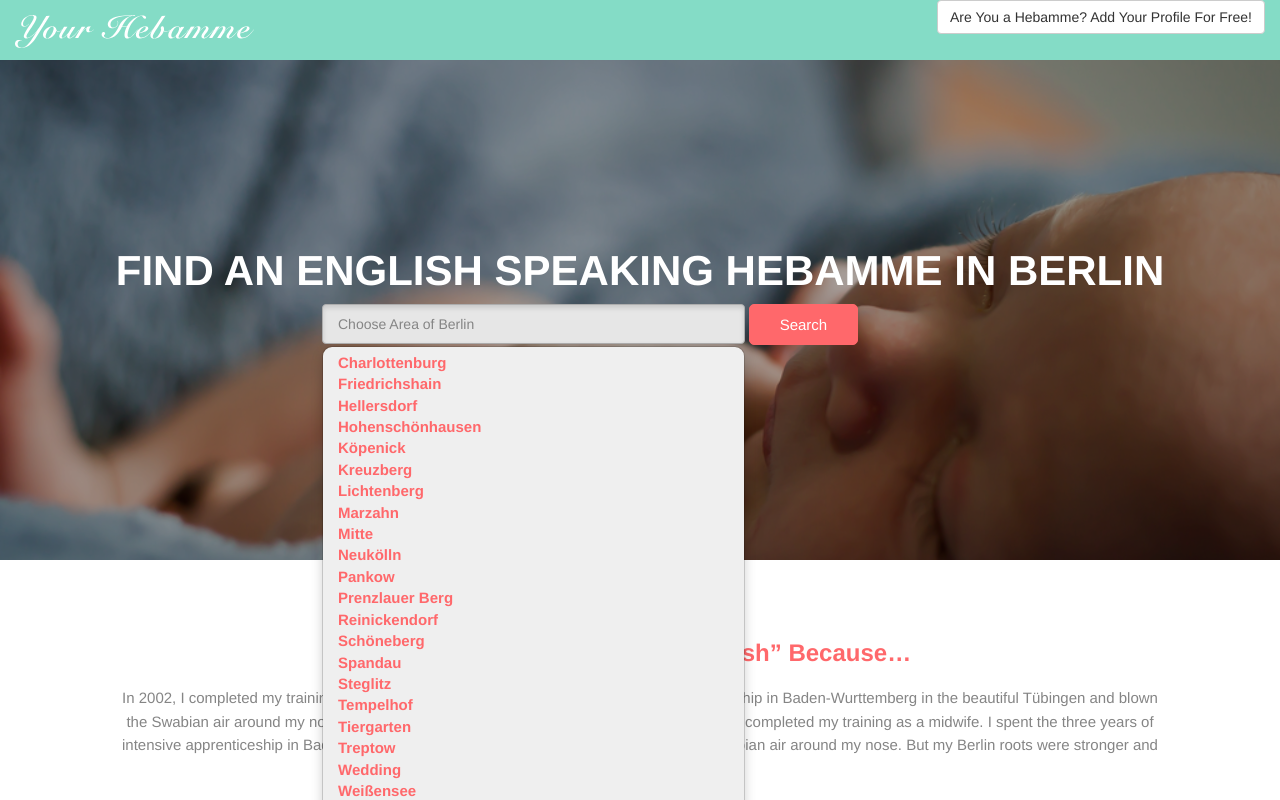
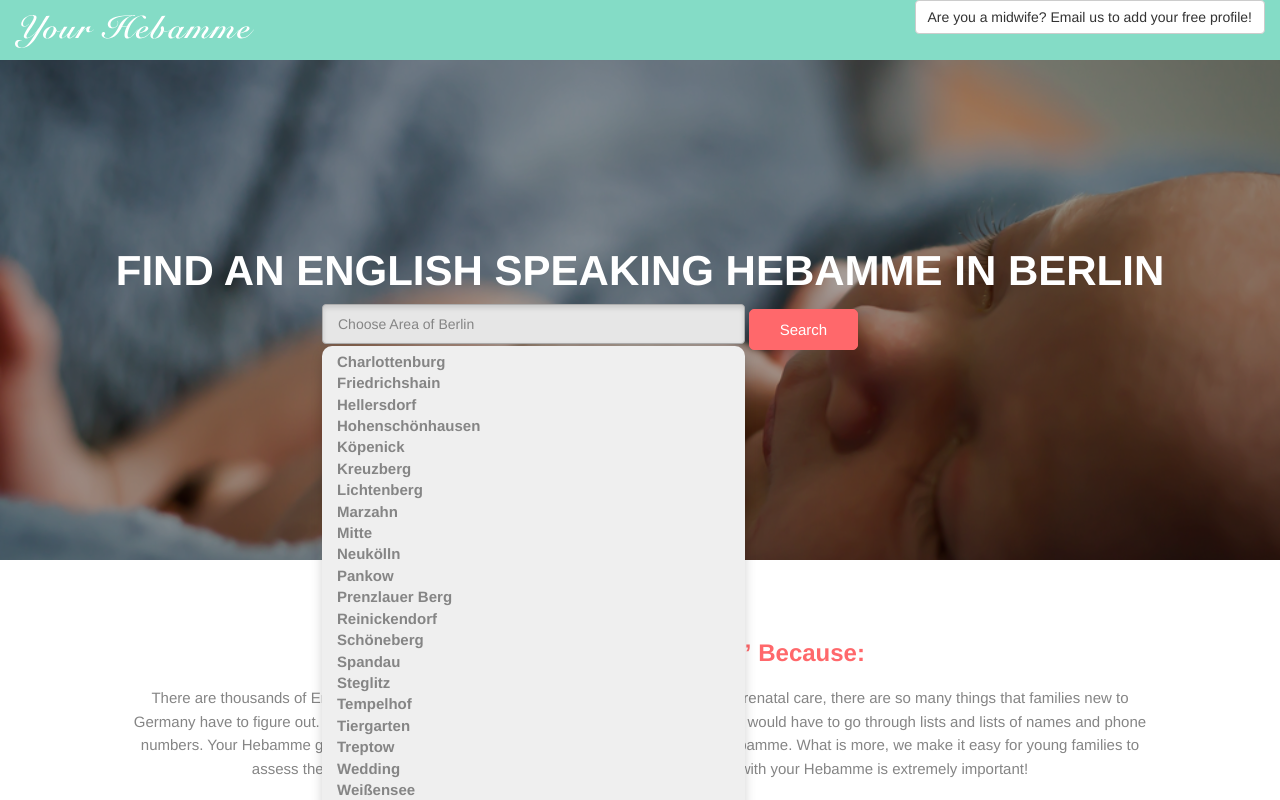
Before and after one commit to manninglabs/heblist, a Vue app: page / in a window 1280 px wide. Both pictures are taken after a click on the button "Choose Area of Berlin". Shown: the top 800 px of the page. Built offline with nearby package versions, Linux system fonts and the light colour scheme; a web font is replaced by a local one.

Commit message:
Fixed the style of homepage.

```diff
--- a/src/components/Footer.vue
+++ b/src/components/Footer.vue
@@ -8,41 +8,41 @@
       <div class="row">
         <div class="col-lg-3 col-md-3 col-sm-3 hidden-xs">
           <ul>
-            <li><a href="list.html">Charlottenburg</a></li>
-            <li><a href="list.html">Friedrichshain</a></li>
-            <li><a href="list.html">Hellersdorf</a></li>
-            <li><a href="list.html">Hohenschönhausen</a></li>
-            <li><a href="list.html">Köpenick</a></li>
-            <li><a href="list.html">Kreuzberg</a></li>
+            <li><router-link to="/list">Charlottenburg</router-link></li>
+            <li><router-link to="/list">Friedrichshain</router-link></li>
+            <li><router-link to="/list">Hellersdorf</router-link></li>
+            <li><router-link to="/list">Hohenschönhausen</router-link></li>
+            <li><router-link to="/list">Köpenick</router-link></li>
+            <li><router-link to="/list">Kreuzberg</router-link></li>
           </ul>
         </div>
         <div class="col-lg-3 col-md-3 col-sm-3 hidden-xs">
           <ul>
-            <li><a href="list.html">Lichtenberg</a></li>
-            <li><a href="list.html">Marzahn</a></li>
-            <li><a href="list.html">Mitte</a></li>
-            <li><a href="list.html">Neukölln</a></li>
-            <li><a href="list.html">Pankow</a></li>
-            <li><a href="list.html">Prenzlauer Berg</a></li>
+            <li><router-link to="/list">Lichtenberg</router-link></li>
+            <li><router-link to="/list">Marzahn</router-link></li>
+            <li><router-link to="/list">Mitte</router-link></li>
+            <li><router-link to="/list">Neukölln</router-link></li>
+            <li><router-link to="/list">Pankow</router-link></li>
+            <li><router-link to="/list">Prenzlauer Berg</router-link></li>
           </ul>
         </div>
         <div class="col-lg-3 col-md-3 col-sm-3 hidden-xs">
           <ul>
-            <li><a href="list.html">Reinickendorf</a></li>
-            <li><a href="list.html">Schöneberg</a></li>
-            <li><a href="list.html">Spandau</a></li>
-            <li><a href="list.html">Steglitz</a></li>
-            <li><a href="list.html">Tempelhof</a></li>
-            <li><a href="list.html">Tiergarten</a></li>
+            <li><router-link to="/list">Reinickendorf</router-link></li>
+            <li><router-link to="/list">Schöneberg</router-link></li>
+            <li><router-link to="/list">Spandau</router-link></li>
+            <li><router-link to="/list">Steglitz</router-link></li>
+            <li><router-link to="/list">Tempelhof</router-link></li>
+            <li><router-link to="/list">Tiergarten</router-link></li>
           </ul>
         </div>
         <div class="col-lg-3 col-md-3 col-sm-3 hidden-xs">
           <ul>
-            <li><a href="list.html">Treptow</a></li>
-            <li><a href="list.html">Wedding</a></li>
-            <li><a href="list.html">Weißensee</a></li>
-            <li><a href="list.html">Wilmersdorf</a></li>
-            <li><a href="list.html">Zehlendorf</a></li>
+            <li><router-link to="/list">Treptow</router-link></li>
+            <li><router-link to="/list">Wedding</router-link></li>
+            <li><router-link to="/list">Weißensee</router-link></li>
+            <li><router-link to="/list">Wilmersdorf</router-link></li>
+            <li><router-link to="/list">Zehlendorf</router-link></li>
           </ul>
         </div>
       </div>
@@ -58,13 +58,13 @@
       </div>
     </div>
     <div class="container-fluid" id="footer">
-      <p class="hidden-xs">Are you an excellent midwife? <a href="submit-profile-1.html">Join HebammeList today!</a></p>
+      <p>Are you an excellent midwife? <a href="mailto:hello@hebammelist.com">Email us</a> to join “Your Hebamme” today!</p>
       <ul class="list-unstyled">
-        <li><a href="index.html">Home</a></li>
+        <li><a href="#responsive-menu">Home</a></li>
         <li class="hidden"><a href="about.html">About</a></li>
-        <li class="hidden-xs"><a href="#homepage-banner">Find Hebamme</a></li>
-        <li><a href="contact.html">Contact</a></li>
-        <li class="visible-xs"><a href="">Register</a></li>
+        <li><a href="#responsive-menu">Find Hebamme</a></li>
+        <li class="hidden"><a href="contact.html">Contact</a></li>
+        <li class="hidden"><a href="">Register</a></li>
         <li class="hidden"><a href="pricing.html">Pricing</a></li>
         <li class="hidden"><a href="terms-of-use.html">Terms of Use</a></li>
         <li class="hidden"><a href="privacy-policy.html">Privacy Policy</a></li>
--- a/src/components/NavBar.vue
+++ b/src/components/NavBar.vue
@@ -10,7 +10,7 @@
         <router-link class="navbar-brand" to="/"><img src="/static/images/your-hebamme-logo.svg" alt="#"></router-link>
       </div>
       <div class="collapse navbar-collapse" id="responsive-menu">
-        <a href="mailto:hello@yourhebamme.com"><button class="btn btn-default cta-button pull-right">Are You a Hebamme? Add Your Profile For Free!</button></a>
+        <a href="mailto:hello@yourhebamme.com"><button class="btn btn-default cta-button pull-right">Are you a midwife? Email us to add your free profile!</button></a>
       </div>
     </div>
   </nav>
--- a/src/pages/Home.vue
+++ b/src/pages/Home.vue
@@ -16,29 +16,52 @@
           <div class="btn-group btn-block">
             <button class="btn btn-default dropdown-toggle btn-block cta-button" data-toggle="dropdown"><span class="pull-left">Choose Area of Berlin</span><i class="fa fa-sort-down fa-lg pull-right"></i></button>
             <ul class="dropdown-menu pull-right">
-              <li>Charlottenburg</li>
-              <li>Friedrichshain</li>
-              <li>Hellersdorf</li>
-              <li>Hohenschönhausen</li>
-              <li>Köpenick</li>
-              <li>Kreuzberg</li>
-              <li>Lichtenberg</li>
-              <li>Marzahn</li>
-              <li>Mitte</li>
-              <li>Neukölln</li>
-              <li>Pankow</li>
-              <li>Prenzlauer Berg</li>
-              <li>Reinickendorf</li>
-              <li>Schöneberg</li>
-              <li>Spandau</li>
-              <li>Steglitz</li>
-              <li>Tempelhof</li>
-              <li>Tiergarten</li>
-              <li>Treptow</li>
-              <li>Wedding</li>
-              <li>Weißensee</li>
-              <li>Wilmersdorf</li>
-              <li>Zehlendorf</li>
+              <router-link to="/list"><li>Charlottenburg</li></router-link>
+
+              <router-link to="/list"><li>Friedrichshain</li></router-link>
+
+              <router-link to="/list"><li>Hellersdorf</li></router-link>
+
+              <router-link to="/list"><li>Hohenschönhausen</li></router-link>
+
+              <router-link to="/list"><li>Köpenick</li></router-link>
+
+              <router-link to="/list"><li>Kreuzberg</li></router-link>
+
+              <router-link to="/list"><li>Lichtenberg</li></router-link>
+
+              <router-link to="/list"><li>Marzahn</li></router-link>
+
+              <router-link to="/list"><li>Mitte</li></router-link>
+
+              <router-link to="/list"><li>Neukölln</li></router-link>
+
+              <router-link to="/list"><li>Pankow</li></router-link>
+
+              <router-link to="/list"><li>Prenzlauer Berg</li></router-link>
+
+              <router-link to="/list"><li>Reinickendorf</li></router-link>
+
+              <router-link to="/list"><li>Schöneberg</li></router-link>
+
+              <router-link to="/list"><li>Spandau</li></router-link>
+
+              <router-link to="/list"><li>Steglitz</li></router-link>
+
+              <router-link to="/list"><li>Tempelhof</li></router-link>
+
+              <router-link to="/list"><li>Tiergarten</li></router-link>
+
+              <router-link to="/list"><li>Treptow</li></router-link>
+
+              <router-link to="/list"><li>Wedding</li></router-link>
+
+              <router-link to="/list"><li>Weißensee</li></router-link>
+
+              <router-link to="/list"><li>Wilmersdorf</li></router-link>
+
+              <router-link to="/list"><li>Zehlendorf</li></router-link>
+
             </ul>
           </div>
         </div>
@@ -109,9 +132,9 @@
       <div class="row">
         <div class="col-lg-1 col-md-1 col-sm-1 hidden-xs"></div>
         <div class="col-lg-10 col-md-10 col-sm-10 col-xs-12">
-          <h3>We Created “Hebammen In English” Because…</h3>
-          <p class="hidden-xs">In 2002, I completed my training as a midwife. I spent the three years of intensive apprenticeship in Baden-Wurttemberg in the beautiful Tübingen and blown the Swabian air around my nose. But my Berlin roots were stronger and I returned. In 2002, I completed my training as a midwife. I spent the three years of intensive apprenticeship in Baden-Wurttemberg in the beautiful Tübingen and blown the Swabian air around my nose. But my Berlin roots were stronger and I returned.</p>
-          <p class="visible-xs">In 2002, I completed my training as a midwife. I spent the three years of intensive apprenticeship in Baden-Wurttemberg in the beautiful Tübingen and blown the Swabian air around my nose. But my Berlin roots were stronger and I returned. In 2002, I completed my training as a midwife. I spent the three years of intensiv</p>
+          <h3>We Created “Your Hebamme” Because:</h3>
+          <p class="hidden-xs">There are thousands of English-speaking expecting families in Berlin. When it comes to prenatal care, there are so many things that families new to Germany have to figure out. Finding a Hebamme is arguably the hardest! Until now, families would have to go through lists and lists of names and phone numbers. Your Hebamme goes one step further. We offer a fast and easy way to find a Hebamme. What is more, we make it easy for young families to assess the personality of the candidate - having an emotional connection with your Hebamme is extremely important! </p>
+          <p class="visible-xs">There are thousands of English-speaking expecting families in Berlin. When it comes to prenatal care, there are so many things that families new to Germany have to figure out. Finding a Hebamme is arguably the hardest! Until now, families would have to go through lists and lists of names and phone numbers. Your Hebamme goes one step further. We offer a fast and easy way to find a Hebamme. What is more, we make it easy for young families to assess the personality of the candidate - having an emotional connection with your Hebamme is extremely important! </p>
         </div>
         <div class="col-lg-1 col-md-1 col-sm-1 hidden-xs"></div>
       </div>
@@ -120,7 +143,7 @@
       <div class="row">
         <div class="hidden-lg hidden-md hidden-sm col-xs-1"></div>
         <div class="col-lg-12 col-md-12 col-sm-12 col-xs-10">
-          <h3>How Our Site Helps Patients:</h3>
+          <h3>How “Your Hebamme” Helps Expecting Families:</h3>
         </div>
         <div class="hidden-lg hidden-md hidden-sm col-xs-1"></div>
       </div>
@@ -128,17 +151,17 @@
         <div class="col-lg-4 col-md-4 col-sm-4 col-xs-12">
           <p class="icon"><i class="fa fa-bolt fa-4x"></i></p>
           <h4>Find a Hebamme Fast</h4>
-          <p>Search by language, speciality and location to find a Hebamme that's the right fit.</p>
+          <p>Use our simple one-step search engine and find all the Hebammen near you in seconds.</p>
         </div>
         <div class="col-lg-4 col-md-4 col-sm-4 col-xs-12">
           <p class="icon"><i class="fa fa-envira fa-4x"></i></p>
           <h4>Find a Hebamme Easily</h4>
-          <p>Our simple website offers an easy way for especially non-tech savvy folks to find the perfect Hebamme.</p>
+          <p>We made it extremely easy to scan a list of Hebammen. Choose the right one and contact her right away.</p>
         </div>
         <div class="col-lg-4 col-md-4 col-sm-4 col-xs-12">
           <p class="icon"><i class="fa fa-heart fa-4x"></i></p>
           <h4>Make Sure She Is Perfect For You</h4>
-          <p>Browse detailed profiles for Hebammen to get a sense of what they are like. Chemistry is key.</p>
+          <p>A profile picture, personal bio, and other details help you make sure you connect with your Hebamme on an emotional level.</p>
         </div>
       </div>
     </div>
@@ -155,14 +178,13 @@
       <div class="row">
         <h3>Are you an excellent midwife?</h3>
         <ul>
-          <li>— List your practice now and reach millions of patients list your practice now and reach millions of patients</li>
-          <li>— Build and strengthen your online presence build and strengthen your online presence</li>
-          <li>— Deliver a premium experience patients love deliver a premium experience patients love</li>
-          <li>— Get 5-star reviews and build your reputation get 5-star reviews and build your reputation </li>
+          <li>— Create your professional profile and reach thousands of patients all over Berlin</li>
+          <li>— Build and strengthen your online presence - there is no need in creating an individual website</li>
+          <li>— Deliver a premium experience your patients love and build your professional reputation</li>
         </ul>
         <div class="col-lg-4 col-md-4 col-sm-3 hidden-xs"></div>
         <div class="col-lg-4 col-md-4 col-sm-6 col-xs-12">
-          <a href="submit-profile-1.html"><button class="btn btn-default cta-button btn-block body-button">Create Your Profile for Free</button></a>
+          <a href="mailto:hello@yourhebamme.com"><button class="btn btn-default cta-button btn-block body-button">Email us to create your free profile</button></a>
         </div>
         <div class="col-lg-4 col-md-4 col-sm-3 hidden-xs"></div>
       </div>
@@ -252,4 +274,45 @@ export default {
 @import '/static/css/index-style.css';
 @import '/static/css/bootstrap-col-15.css';
 @import '/static/css/index-style-max-767px.css';
+
+#homepage-banner button[type="button"] {
+  margin-top: 5px;
+}
+#homepage-banner ul li {
+  color: #858585;
+}
+#button_hebamme_english button {
+  background-color: #84dcc6;
+}
+.cta-button {
+  background-color: #ffffff;
+}
+h3 {
+  color: #ff686b;
+  display: block;
+  text-align: center;
+}
+@media screen and (max-width: 767px) {
+  button.dropdown-toggle {
+    font-size: 15px;
+  }
+  #homepage-banner .column {
+    padding-right: 15px;
+    padding-left: 15px;
+  }
+  div#button_hebamme_english {
+    margin-right: 15px;
+    margin-left: 15px;
+  }
+  div#button_hebamme_english button {
+    font-size: 15px;
+  }
+  #exelent_midwife button {
+    font-size: 15px;
+  }
+  #homepage-banner button[type="button"] {
+  margin-top: 0px;
+  }
+
+}
 </style>
--- a/static/css/hebamme-info-style-max-767px.css
+++ b/static/css/hebamme-info-style-max-767px.css
@@ -67,7 +67,7 @@
 		display: inline !important;
 	}
 	#footer .copyright {
-		margin-top: 20px;
+		margin-top: 30px;
 	}
 	#footer {
 		height: 100px;
--- a/static/css/index-style.css
+++ b/static/css/index-style.css
@@ -17,6 +17,10 @@ button.navbar-toggle {
 	font-weight: 400;
 	text-align: center;
 	padding: 15px 30px;
+}
+a.navbar-brand {
+	padding-left: 15px;
+	padding-right: 15px;
 }
 .navbar ul li {
 	margin: 2px 0px 0px 0px;
@@ -120,6 +124,7 @@ button.navbar-toggle {
 	color: #ffffff;
 	padding-right: 30px;
 	padding-left: 30px;
+	margin-top: 1px;
 }
 
 ul.dropdown-menu {
@@ -127,6 +132,7 @@ ul.dropdown-menu {
 	border-radius: 10px;
 	width: 100%;
 	font-size: 15px;
+	border: 0px;
 }
 .dropdown-menu li {
 	color: #ff686b;
@@ -377,14 +383,19 @@ hr {
 	text-align: center;
 	font-size: 15px;
 	font-weight: 100;
-	height: 150px;
+	height: 185px !important;
 }
 #footer p {
 	margin-top: 30px;
 	color: #ffffff;
+	font-size: 15px;
+}
+#footer p a {
+	border-bottom: 1px solid #ffffff;
 }
 #footer a {
 	color: #ffffff;
+	font-size: 15px;
 }
 #footer ul li {
 	display: inline;
--- a/static/css/links-style.css
+++ b/static/css/links-style.css
@@ -34,6 +34,8 @@ nav img:hover {
 	outline: none;
     background-image: none;
     box-shadow: none;
+    color: #ffffff;
+    background-color: #68c2a8 !important;
 }
 #exelent_midwife button:hover {
 	background-color: #ffffff;
```
